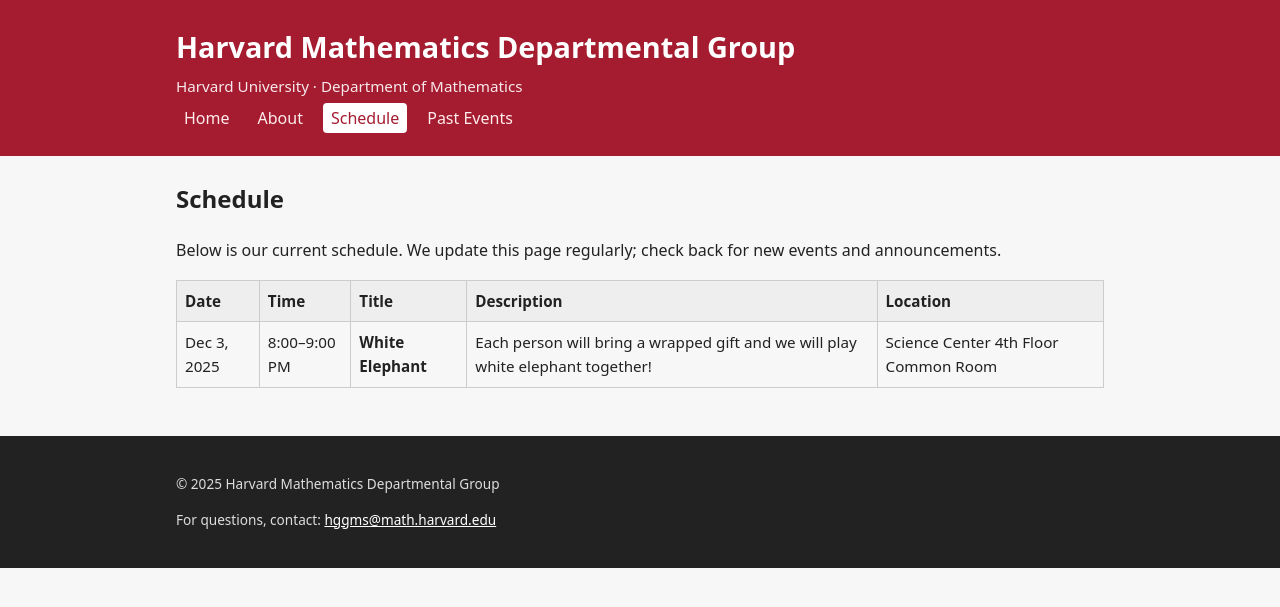
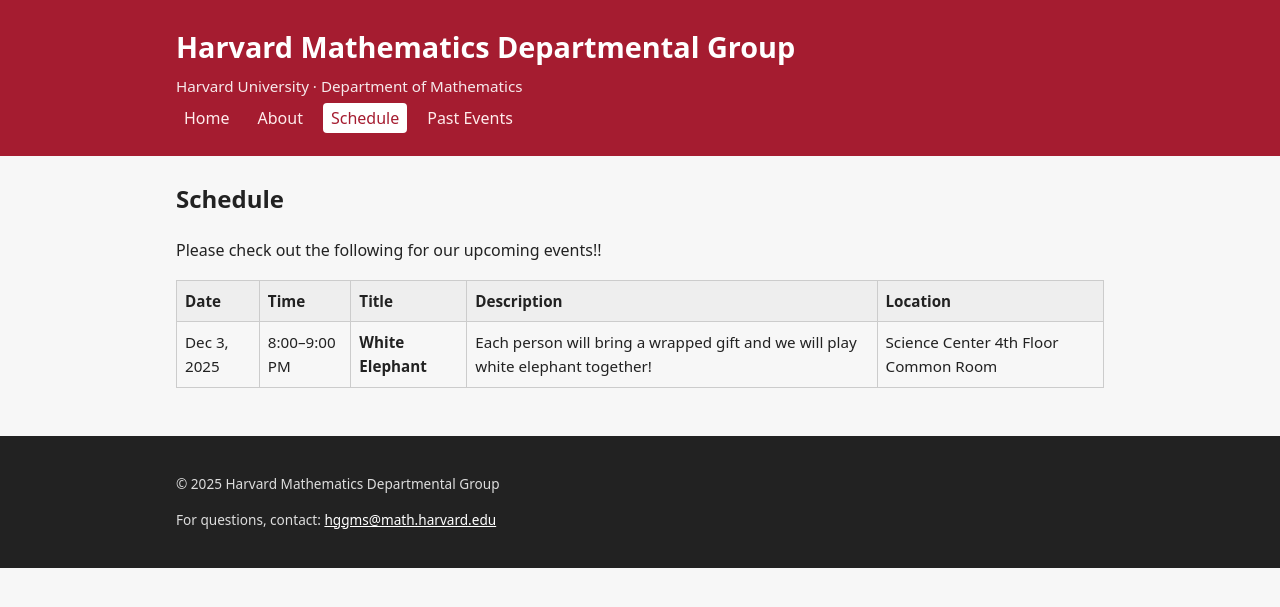
Before and after one commit to szhang612/hggms, a Jekyll site: the page built from schedule.md, in a window 1280 px wide. Shown: the top 607 px of the page. Built offline with Jekyll 4.4.1, drawn with Linux system fonts in a browser that asks for light colours.

Commit message:
Update schedule.md

```diff
--- a/schedule.md
+++ b/schedule.md
@@ -4,7 +4,7 @@ layout: page
 permalink: /schedule/
 ---
 
-Below is our current schedule. We update this page regularly; check back for new events and announcements.
+Please check out the following for our upcoming events!!
 
 {% assign sorted_events = site.data.events | sort: "date" %}
 
```
